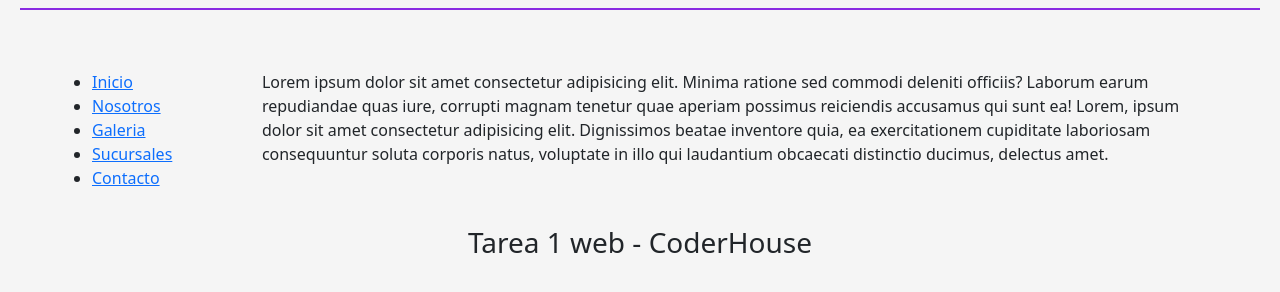
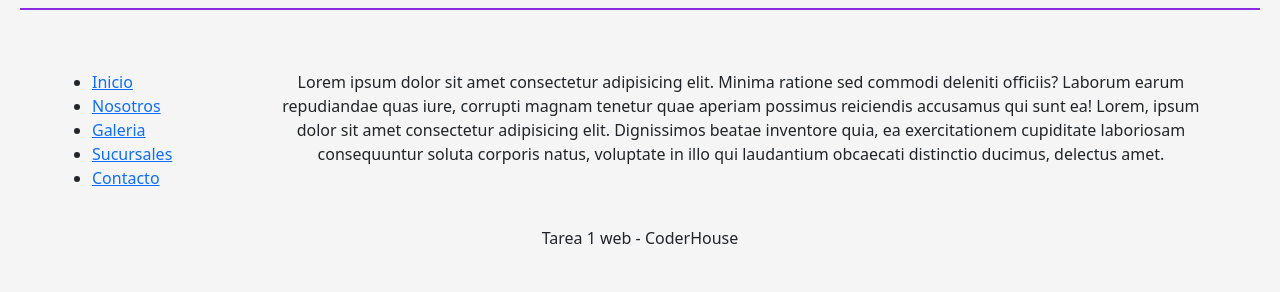
Before and after one commit to jsilvac/code_tarea1_web, a plain HTML site: page htmls/nosotros.html in a window 1280 px wide. Shown: the part 872-1164 px from the top of the page. Drawn offline with nearby package versions, Linux system fonts and the light colour scheme.

Commit message:
pre-entrega_3.1-silva

```diff
--- a/htmls/nosotros.html
+++ b/htmls/nosotros.html
@@ -3,7 +3,8 @@
 <head>
     <meta charset="UTF-8">
     <meta name="viewport" content="width=device-width, initial-scale=1.0">
-    <title>Nosotros</title>
+    <meta name="description" content="Empresas eltit, mucho mas que precios bajos">
+    <title>Misión y visión - Eltit</title>
     <link href="https://cdn.jsdelivr.net/npm/bootstrap@5.3.1/dist/css/bootstrap.min.css" rel="stylesheet" integrity="sha384-4bw+/aepP/YC94hEpVNVgiZdgIC5+VKNBQNGCHeKRQN+PtmoHDEXuppvnDJzQIu9" crossorigin="anonymous">
     <link rel="stylesheet" href="../css/styles.css">
 
@@ -97,7 +98,7 @@
         </div>
 
 
-        <h3>Tarea 1 web - CoderHouse</h3>
+        <p>Tarea 1 web - CoderHouse</p>
 
     </footer>
     <script src="https://cdn.jsdelivr.net/npm/bootstrap@5.3.1/dist/js/bootstrap.bundle.min.js" integrity="sha384-HwwvtgBNo3bZJJLYd8oVXjrBZt8cqVSpeBNS5n7C8IVInixGAoxmnlMuBnhbgrkm" crossorigin="anonymous"></script>
--- a/scss/styles.scss
+++ b/scss/styles.scss
@@ -150,7 +150,7 @@ footer {
 	margin: 20px;
 	padding: 20px;
 	grid-area: footer;
-	h3 {
+	p {
 		text-align: center;
 		grid-area: fin;
 	}
```
Also changed, not shown: htmls/contacto.html (+3 -2 lines), htmls/galeria.html (+3 -2 lines), htmls/sucursales.html (+3 -2 lines), index.html (+2 -2 lines), css/styles.css.
